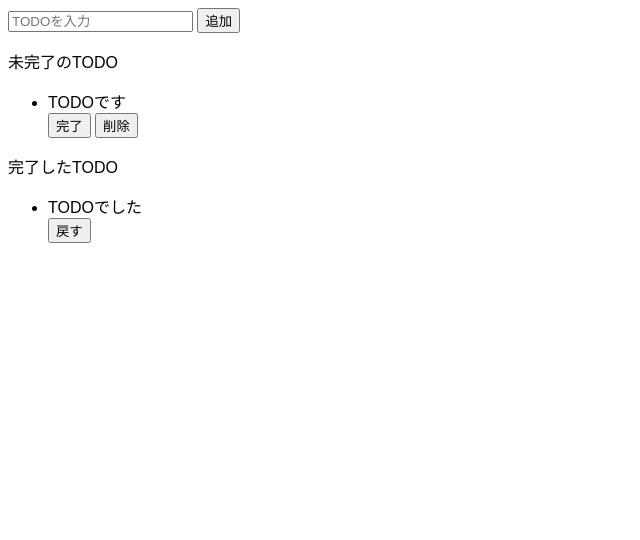
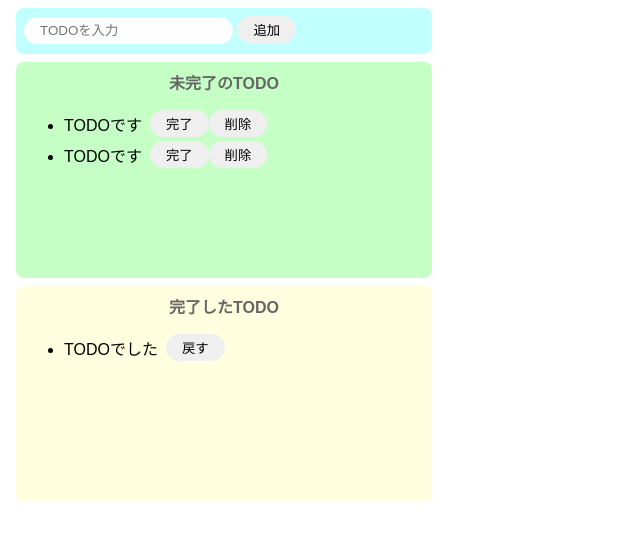
Before and after one commit to yazawayuma1203/todoApplication_JS, a website built with Parcel: page index.html in a window 1280 px wide. Shown: the whole page, without its empty margins (0-640 px from the left). Built offline with nearby package versions, Linux system fonts and the light colour scheme.

Commit message:
CSS CSSを作成

```diff
--- a/index.html
+++ b/index.html
@@ -6,24 +6,29 @@
   </head>
 
   <body>
-    <div>
+    <div class="input-area">
       <input placeholder="TODOを入力" />
       <button>追加</button>
     </div>
-    <div>
-      <p>未完了のTODO</p>
+    <div class="incomplete-area">
+      <p class="title">未完了のTODO</p>
       <ul>
-        <div>
+        <div class="list-row">
           <li>TODOです</li>
           <button>完了</button>
           <button>削除</nbutton>
         </div>
+        <div class="list-row">
+            <li>TODOです</li>
+            <button>完了</button>
+            <button>削除</nbutton>
+          </div>
       </ul>
     </div>
-    <div>
-      <p>完了したTODO</p>
+    <div class="complete-area">
+      <p class="title">完了したTODO</p>
       <ul>
-        <div>
+        <div class="list-row">
           <li>TODOでした</li>
           <button>戻す</button>
         </div>
--- a/src/styles.css
+++ b/src/styles.css
@@ -1,3 +1,66 @@
 body {
   font-family: sans-serif;
 }
+
+input {
+  border-radius: 16px;
+  border: none;
+  padding: 6px 16px;
+  outline: none;
+}
+
+button {
+  border-radius: 16px;
+  border: none;
+  padding: 4px 16px;
+}
+
+button:hover {
+  background-color: #ff7fff;
+  color: #fff;
+  cursor: pointer;
+}
+
+li {
+  margin-right: 8px;
+}
+
+.input-area {
+  background-color: #c1ffff;
+  width: 400px;
+  height: 30px;
+  padding: 8px;
+  margin: 8px;
+  border-radius: 8px;
+}
+
+.incomplete-area {
+  background-color: #c6ffc6;
+  width: 400px;
+  min-height: 200px;
+  padding: 8px;
+  margin: 8px;
+  border-radius: 8px;
+}
+
+.complete-area {
+  background-color: #ffffe0;
+  width: 400px;
+  min-height: 200px;
+  padding: 8px;
+  margin: 8px;
+  border-radius: 8px;
+}
+
+.title {
+  text-align: center;
+  margin-top: 0;
+  font-weight: bold;
+  color: #666;
+}
+
+.list-row {
+  display: flex;
+  align-items: center;
+  padding-bottom: 4px;
+}
```
